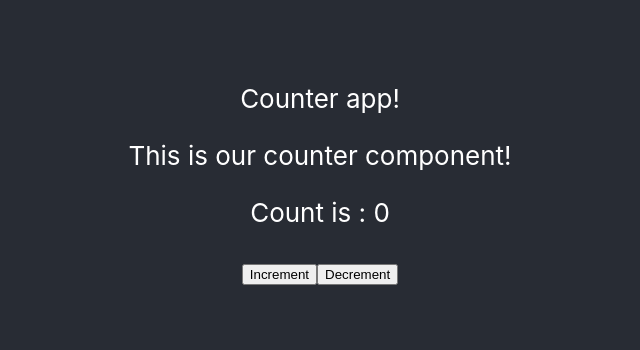
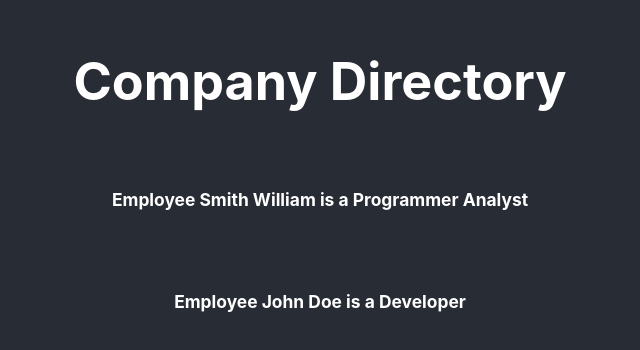
Before and after one commit to GowriKrishnamurthy/Create-React-App, a React (Create React App) app: page / in a window 1280 px wide. Shown: the part 216-566 px from the top of the page, without its empty margins (320-960 px from the left). Built offline with nearby package versions, Linux system fonts and the light colour scheme.

Commit message:
Props, Destructuring and Spreading

```diff
--- a/src/App.js
+++ b/src/App.js
@@ -1,12 +1,45 @@
 import "./App.css";
-import Counter from "./Counter";
+import Employee from "./Employee"
 
 function App() {
+  const employeeInfo= [
+    {
+      id:"1",
+      firstName:"Smith",
+      lastName:"William",
+      role:"Programmer Analyst"
+    },
+    {
+      id:"2",
+      firstName:"John",
+      lastName:"Doe",
+      role:"Developer"
+    }
+  ]
+
   return (
     <div className="App">
       <header className="App-header">
-        Counter app!
-        <Counter />
+        <h1>Company Directory</h1>
+        {
+          //Destructuring
+        // employeeInfo.map(employee=>
+        //   { const {firstName,lastName, role} = employee;
+        // return(<Employee firstName={firstName} lastName={lastName} role={role}/>)
+        // }
+        // )}
+
+        //Spreading
+        employeeInfo.map((employee)=>
+          {
+            return <Employee key={employee.id} {...employee}/>
+          })}
+
+        {/* /* {
+        <Employee firstName="Smith" lastName="William" role="Programmer Analyst"></Employee>
+        <Employee firstName="John" lastName="Doe" role ="Developer"></Employee>
+        } */ }
+
       </header>
     </div>
   );
--- /dev/null
+++ b/src/Employee.jsx
@@ -0,0 +1,18 @@
+import React from "react";
+
+//const Employee = ({firstName,lastName, role}) => {
+
+const Employee = (props) => {
+// different name can be assigned to a member variable(eg.role)
+// Destructuring
+ const {firstName,lastName, role:jobTitle} = props;
+  return (
+    <div>
+      <h6>
+        Employee {firstName} {lastName} is a {jobTitle}
+      </h6>
+    </div>
+  );
+};
+
+export default Employee;
```
